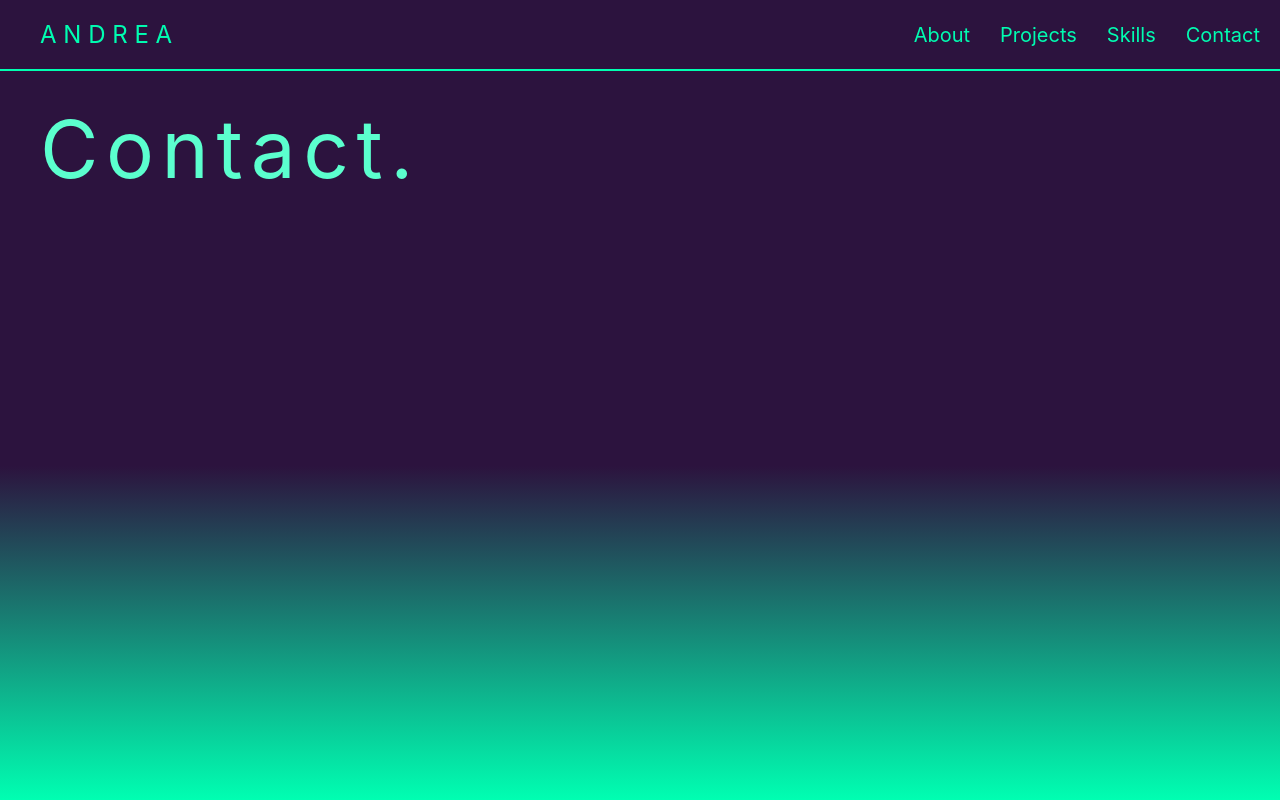
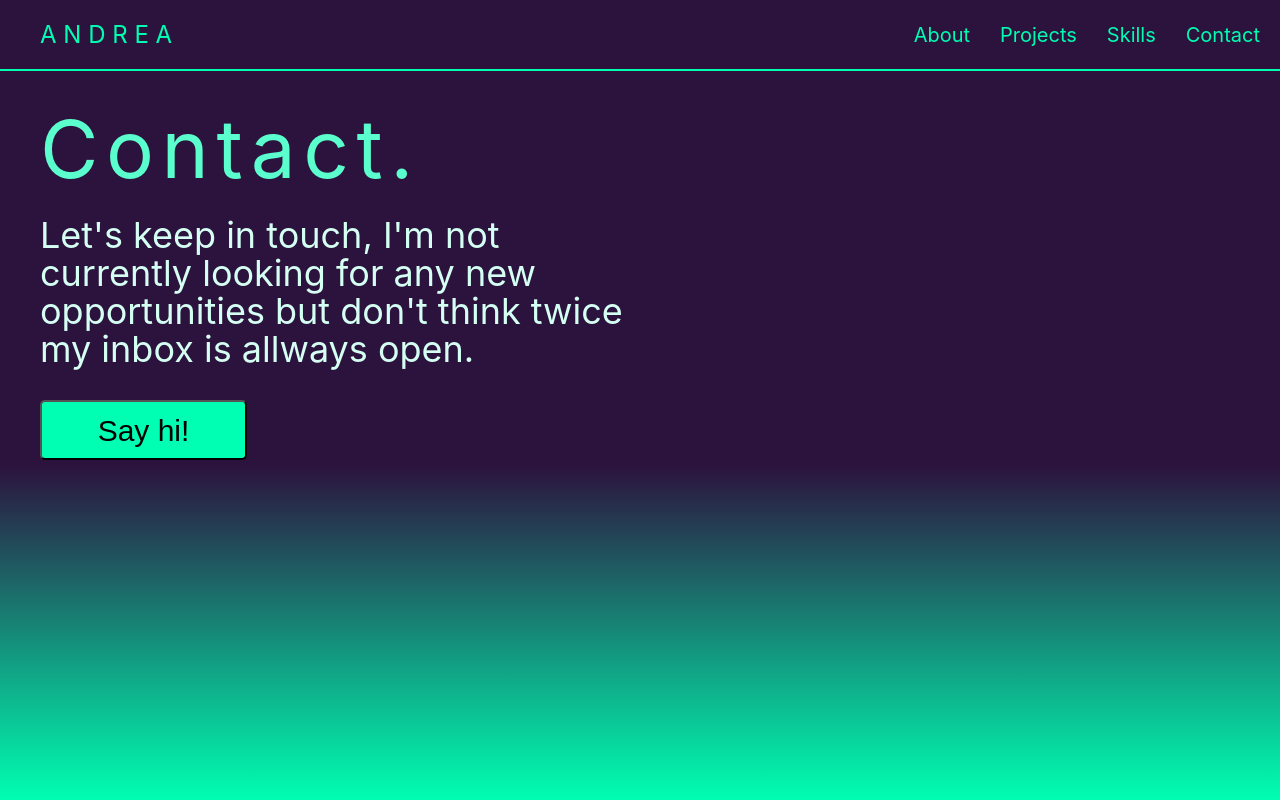
Before and after one commit to andpenaranda/Portfolio, a React (Create React App) app: page /contact in a window 1280 px wide. Built offline with nearby package versions, Linux system fonts and the light colour scheme.

Commit message:
Add information to contact page

```diff
--- a/src/Components/Organisms/Contact/Contact.jsx
+++ b/src/Components/Organisms/Contact/Contact.jsx
@@ -4,6 +4,11 @@ export const Contact = () => {
   return (
     <div>
       <p className={styles.titleContact}>Contact.</p>
+      <p className={styles.paragraphContact}>
+        Let's keep in touch, I'm not <br /> currently looking for any new <br />
+        opportunities but don't think twice <br /> my inbox is allways open.
+      </p>
+      <button className={styles.button} type="button">Say hi!</button>
     </div>
   );
 };
--- a/src/Components/Organisms/Contact/Contact.module.css
+++ b/src/Components/Organisms/Contact/Contact.module.css
@@ -10,3 +10,29 @@
   letter-spacing: 0.095em;
   color: #5bffce;
 }
+
+.paragraphContact {
+  position: absolute;
+  width: 668px;
+  height: 152px;
+  left: 40px;
+  top: 180px;
+  font-weight: 400;
+  font-size: 36px;
+  line-height: 38px;
+  color: #d4fff2;
+}
+
+.button {
+  position: absolute;
+  width: 207px;
+  height: 60px;
+  left: 40px;
+  top: 400px;
+  font-weight: 400;
+  font-size: 30px;
+  line-height: 31px;
+  background: #00ffb2;
+  border-radius: 5px;
+  cursor: pointer;
+}
--- a/src/Components/Organisms/Skills/Skills.module.css
+++ b/src/Components/Organisms/Skills/Skills.module.css
@@ -6,7 +6,7 @@
   top: 10px;
   font-weight: 400;
   font-size: 80px;
-  line-height: 118px;
+  line-height: 70px;
   letter-spacing: 0.095em;
   color: #5bffce;
 }
```
